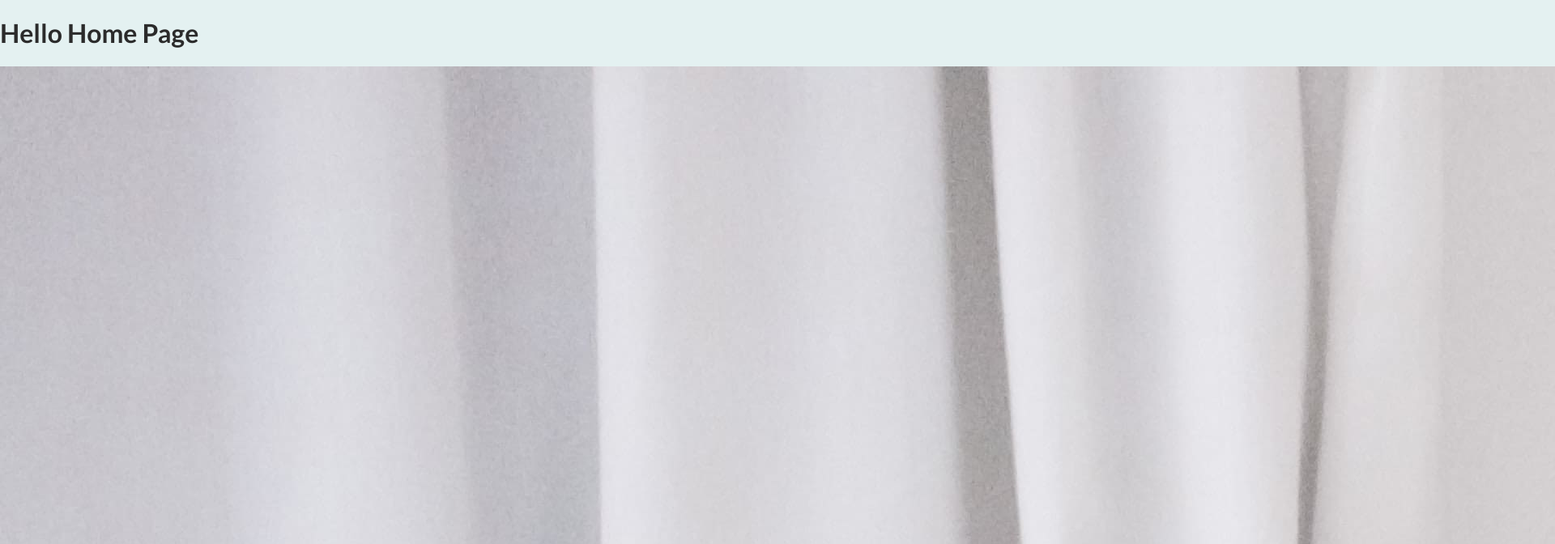
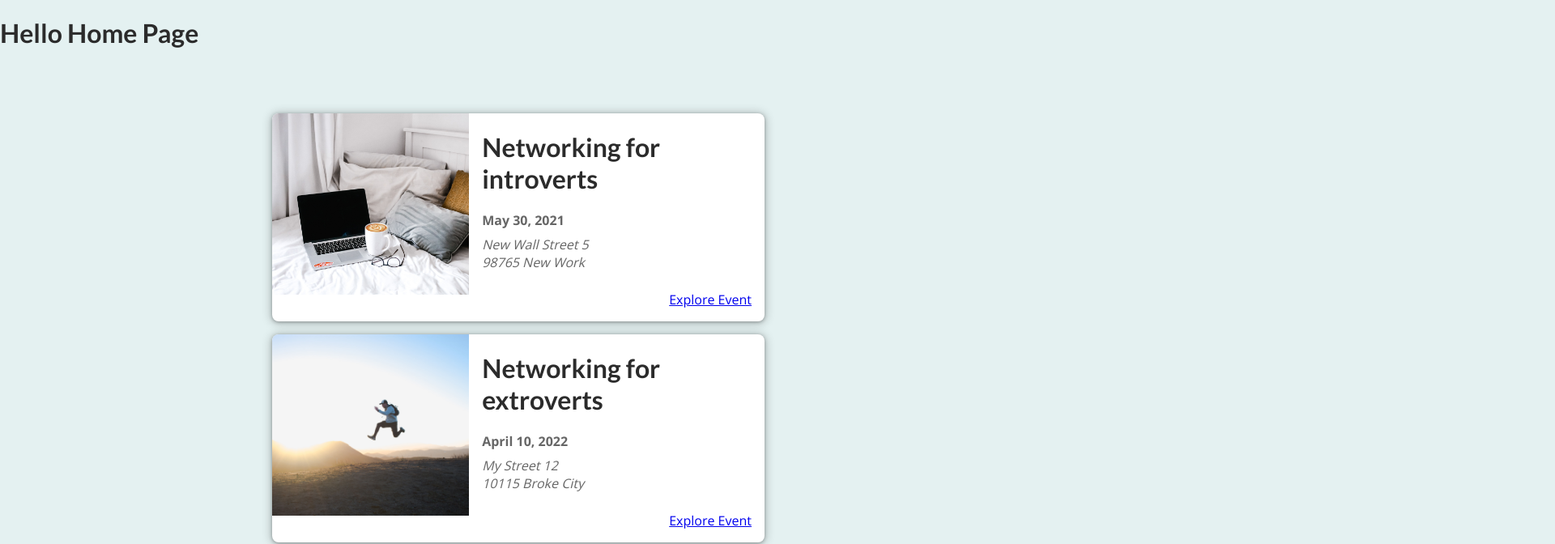
Before and after one commit to slavo3dev/socialwrapper, a Next.js app: page / in a window 1280 px wide. Shown: the top 672 px of the page at 81% size, 1920 px wide, since content can reach past the window. Built offline with nearby package versions, Linux system fonts and the light colour scheme.

Commit message:
importing styles

```diff
--- /dev/null
+++ b/components/eventItem/eventItem.module.css
@@ -0,0 +1,103 @@
+.item {
+  box-shadow: 0 1px 4px rgba(0, 0, 0, 0.3), 0 1px 12px 2px rgba(0, 0, 0, 0.2);
+  border-radius: 8px;
+  overflow: hidden;
+  background-color: white;
+  margin: 1rem;
+  display: flex;
+  flex-direction: column;
+  gap: 1rem;
+}
+
+.item img {
+  width: 100%;
+  object-fit: cover;
+  height: 10rem;
+}
+
+.content {
+  width: 100%;
+  padding: 0 1rem;
+  text-align: center;
+}
+
+.content h2 {
+  margin: 0.5rem 0;
+}
+
+.date,
+.address {
+  display: flex;
+  gap: 0.5rem;
+  align-items: center;
+}
+
+.date svg,
+.address svg {
+  width: 1.25rem;
+  height: 1.25rem;
+  color: #666666;
+}
+
+.content time {
+  color: #666666;
+  font-weight: bold;
+}
+
+.content address {
+  margin: 0.5rem 0;
+  color: #666666;
+  white-space: pre;
+}
+
+.actions {
+  display: flex;
+  flex-direction: column;
+  padding: 1rem;
+}
+
+.actions a {
+  display: block;
+}
+
+.actions a span {
+  vertical-align: middle;
+}
+
+.icon {
+  margin-left: 0.5rem;
+  display: inline-flex;
+  justify-content: center;
+  align-items: center;
+}
+
+.icon svg {
+  width: 1.25rem;
+  height: 1.25rem;
+}
+
+@media (min-width: 768px) {
+  .item {
+    flex-direction: row;
+  }
+
+  .item img {
+    width: 40%;
+    height: 14rem;
+  }
+
+  .content {
+    width: 60%;
+    padding: 0;
+    text-align: left;
+  }
+
+  .content h2 {
+    margin: 1rem 0;
+  }
+
+  .actions {
+    flex-direction: row;
+    justify-content: flex-end;
+  }
+}
--- a/components/eventItem/index.js
+++ b/components/eventItem/index.js
@@ -1,4 +1,5 @@
 import Link from "next/link";
+import classes from "./eventItem.module.css";
 
 export function EventItem(props) {
   const { title, image, date, location, id } = props.items;
@@ -14,19 +15,19 @@
   const exploreLink = `/events/${id}`;
 
   return (
-    <li key={id}>
+    <li className={classes.item} key={id}>
       <img src={"/" + image} alt={title} />
-      <div>
-        <div>
+      <div className={classes.content}>
+        <div className={classes.summary}>
           <h1>{title}</h1>
-          <div>
+          <div className={classes.date}>
             <time>{dateFormat}</time>
           </div>
-          <div>
+          <div className={classes.address}>
             <address>{addressFormat}</address>
           </div>
         </div>
-        <div>
+        <div className={classes.actions}>
           <Link href={exploreLink}>Explore Event</Link>
         </div>
       </div>
--- /dev/null
+++ b/components/eventList/eventList.module.css
@@ -0,0 +1,5 @@
+.list {
+  width: 90%;
+  max-width: 40rem;
+  margin: 5rem auto;
+}
--- a/components/eventList/index.js
+++ b/components/eventList/index.js
@@ -1,10 +1,11 @@
 import { EventItem } from "../index";
+import classes from "./eventList.module.css";
 
 export function EventList(props) {
   const { featuredEvents } = props;
 
   return (
-    <ul>
+    <ul className={classes.list}>
       {featuredEvents.map((event) => (
         <EventItem key={event.id} items={event} />
       ))}
```
